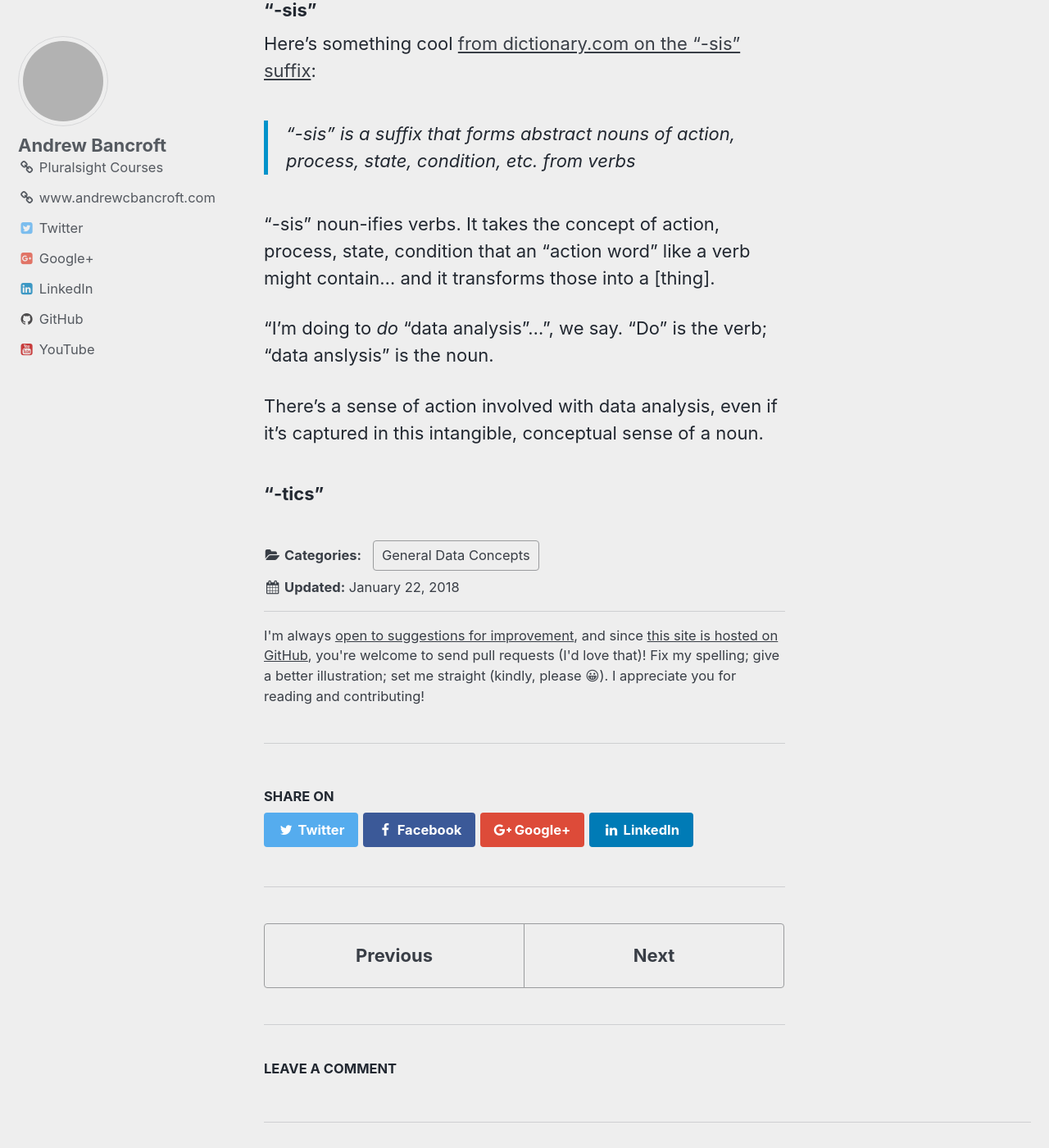
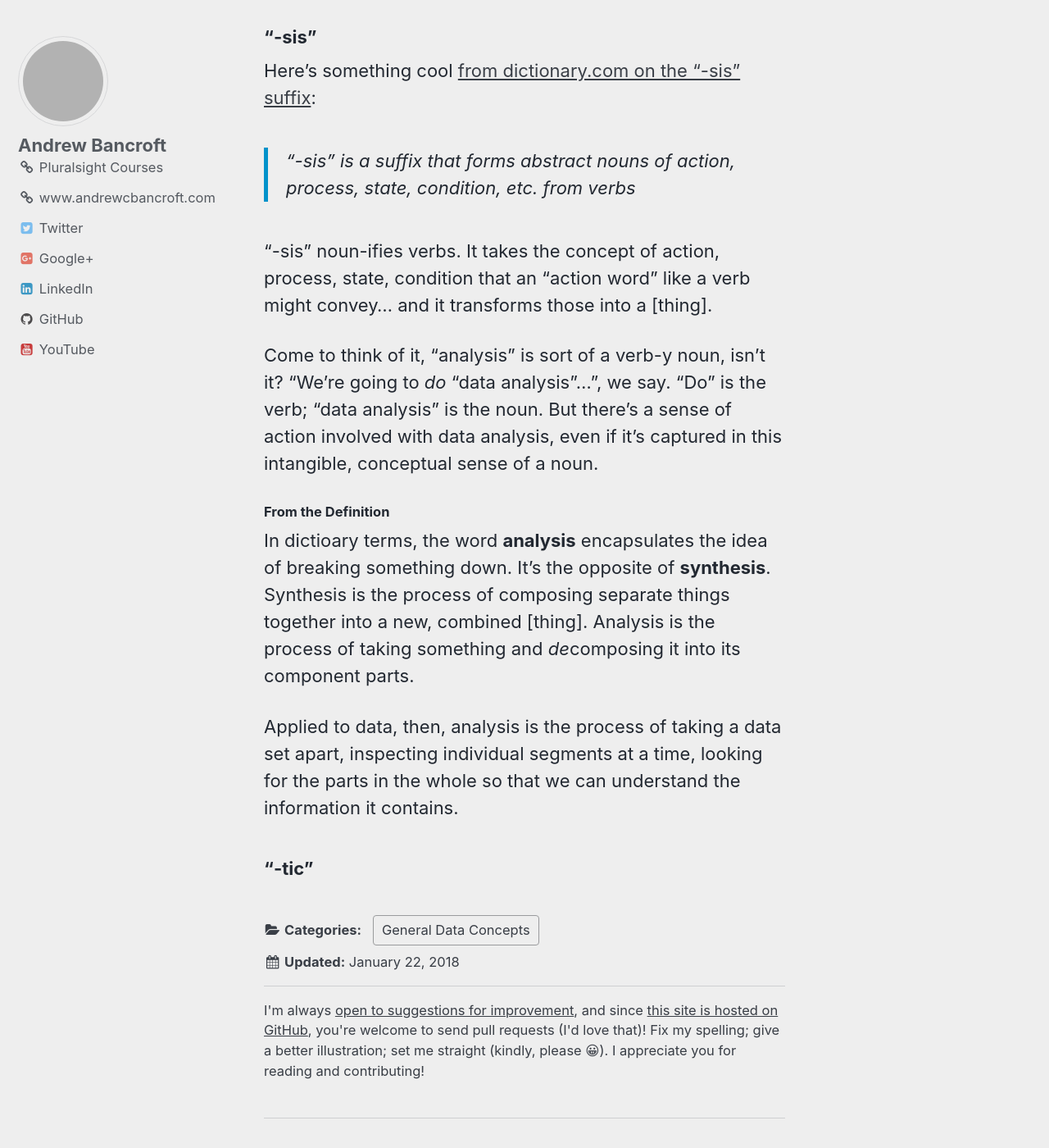
Before and after one commit to andrewcbancroft/datadaylife-blog, a Jekyll site: the page built from _posts/2018-01-09-data-analytics-vs-data-analysis-examining-suffix.md, in a window 1280 px wide and 1400 px high, scrolled down 934 px. Shown: the whole window at 82% size. Built offline with Jekyll 4.4.1, drawn with Linux system fonts in a browser that asks for light colours; comment, search, counter and statistics services are not loaded; some of the changed text lies outside the part shown; grey boxes are pictures that could not be loaded.

Commit message:
Update 2018-01-09-data-analytics-vs-data-analysis-examining-suffix.md

```diff
--- a/_posts/2018-01-09-data-analytics-vs-data-analysis-examining-suffix.md
+++ b/_posts/2018-01-09-data-analytics-vs-data-analysis-examining-suffix.md
@@ -9,11 +9,11 @@ categories: [General Data Concepts]
 
 Question: How would you explain "data analytics" vs "data analysis"?
 
-They're extremely similar words... I mean, just the word-*ending* is different:  "-tics" vs "-sis".
-
 So what's the difference?
 
 ## Clues From the Suffix
+They're extremely similar words... I mean, just the word-*ending* is different:  "-tic" vs "-sis" ("analytic**s**" is plural, so I used the singular)
+
 Since the end of the word is where the difference lies (otherwise, there wouldn't be two terms, right?), why not go find out what each suffix might indicate?
 
 ### "-sis"
@@ -21,10 +21,13 @@ Here's something cool [from dictionary.com on the "-sis" suffix](http://www.dict
 
 > "-sis" is a suffix that forms abstract nouns of action, process, state, condition, etc. from verbs
 
-"-sis" noun-ifies verbs.  It takes the concept of action, process, state, condition that an "action word" like a verb might contain... and it transforms those into a [thing].
+"-sis" noun-ifies verbs.  It takes the concept of action, process, state, condition that an "action word" like a verb might convey... and it transforms those into a [thing].
 
-"I'm doing to *do* "data analysis"...", we say.  "Do" is the verb; "data anslysis" is the noun.
+Come to think of it, "analysis" is sort of a verb-y noun, isn't it?  "We're going to *do* "data analysis"...", we say.  "Do" is the verb; "data analysis" is the noun. But there's a sense of action involved with data analysis, even if it's captured in this intangible, conceptual sense of a noun.
 
-There's a sense of action involved with data analysis, even if it's captured in this intangible, conceptual sense of a noun.
+#### From the Definition
+In dictioary terms, the word **analysis** encapsulates the idea of breaking something down.  It's the opposite of **synthesis**.  Synthesis is the process of composing separate things together into a new, combined [thing].  Analysis is the process of taking something and *de*composing it into its component parts.
 
-### "-tics"
+Applied to data, then, analysis is the process of taking a data set apart, inspecting individual segments at a time, looking for the parts in the whole so that we can understand the information it contains.
+
+### "-tic"
```
